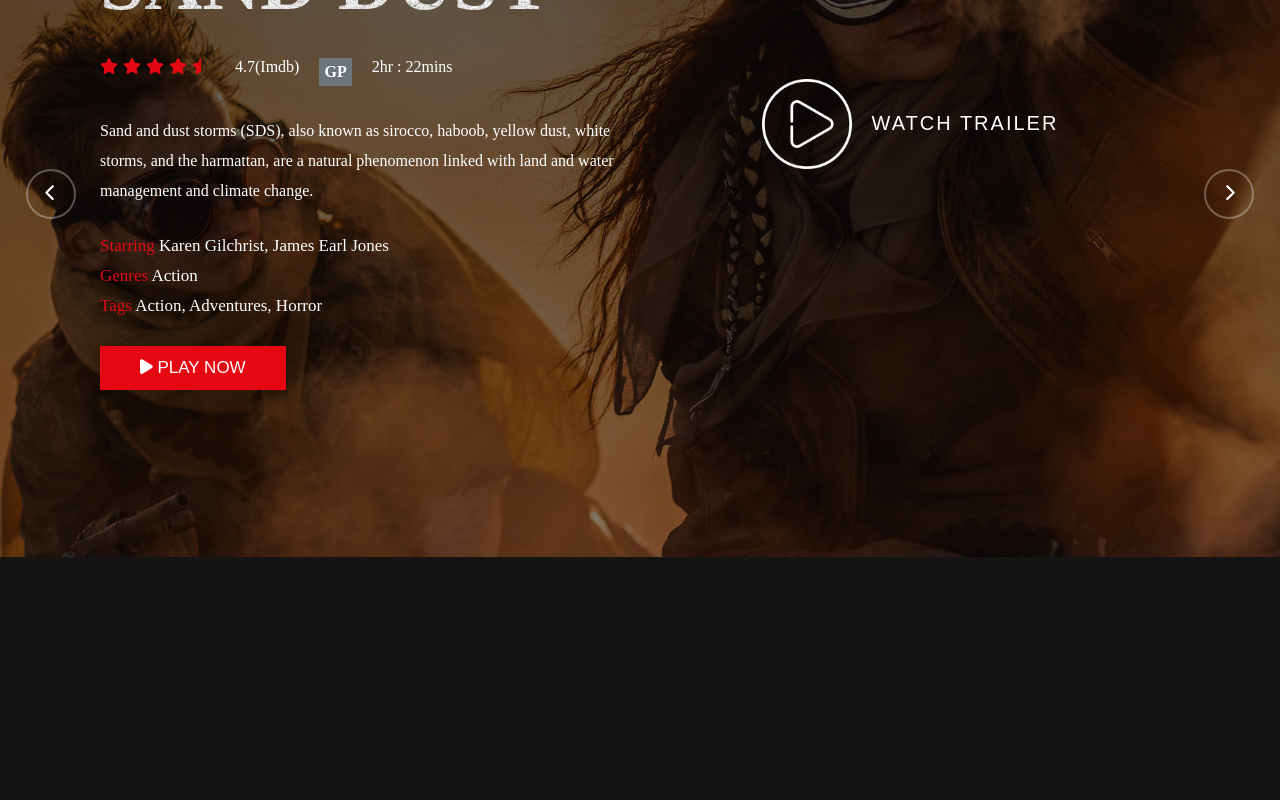
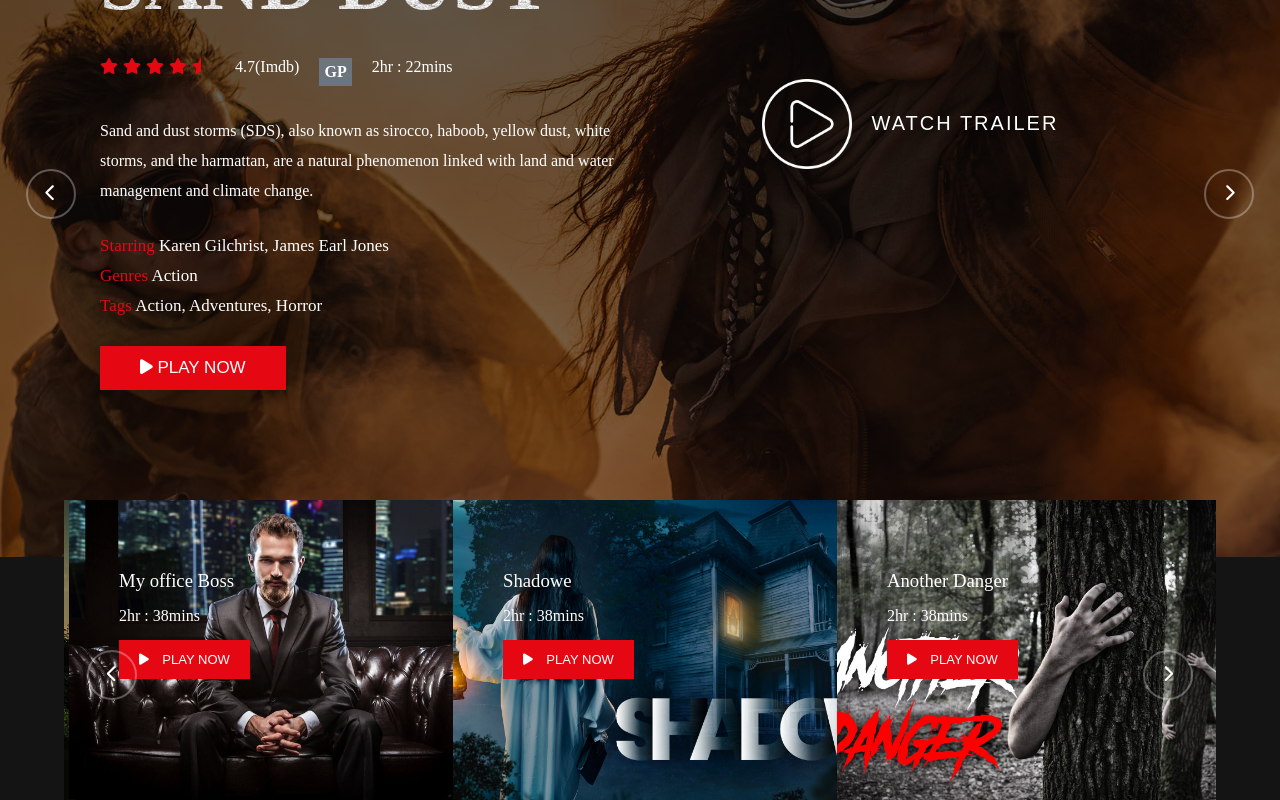
Before and after one commit to Mohamedadelsaleh/Movie-App, a React (Create React App) app: page / in a window 1280 px wide. Shown: the part 243-1043 px from the top of the page. Before the commit the page ends 823 px from the top, so only its background shows below. Built offline with nearby package versions, Linux system fonts and the light colour scheme.

Commit message:
First finish for Upcomming

```diff
--- a/src/App.css
+++ b/src/App.css
@@ -9,6 +9,7 @@
 body{
   font-family: "Poppins" sans-serif;
   background-color:#141414;
+  color:#fff;
 }
 
 a {
@@ -25,13 +26,17 @@ ul {
   align-items: center;
 }
 
+.flex {
+  display: flex;
+}
+
 .container{
   max-width: 90%;
   margin:auto;
 }
 
 button{
-  background-color: #e50813;
+  background: #e50813;
   outline: none;
   border: none;
   color: #fff;
@@ -46,10 +51,6 @@ button{
 
 p{
   line-height: 30px;
-}
-
-.flex {
-  display: flex;
 }
 
 .control-btn button {
@@ -74,3 +75,77 @@ p{
   left: 2%;
   z-index: 99;
 }
+
+.heading h1{
+  font-weight: 500;
+  margin: 30px 0;
+}
+
+.heading a{
+  color: #e50813;
+}
+
+.MovieBox{
+  width: 430px;
+  height: 300px;
+  position: relative;
+  transition:0.5s;
+  border-left: 5px solid transparent;
+}
+
+.MovieBox:hover {
+  cursor: pointer;
+  border-left: 5px solid #e50813;
+  transform:scale3d(1.1, 1.1, 1) translate3d(6%, 0, 0) perspective(31.25em);
+  box-shadow: 0 0 0.73em rgba(0, 0, 0, 0.9);
+}
+
+.MovieBox::after{
+  content: '';
+  position: absolute;
+  top: 0;
+  left: 0;
+  width: 430px;
+  height: 300px;
+  z-index: -1;
+  background: linear-gradient(90deg, rgba(0,0,0,0.8) 0%, rgba(20,20,20,0.4) 50%, rgba(83,100,141,0), 100%);
+
+}
+
+.MovieBox img {
+  position: absolute;
+  top: 0;
+  left: 0;
+  z-index: -2;
+  height: 100%;
+  width: 100%;
+  object-fit: cover;
+}
+
+.MovieBox .text{
+  padding: 70px 50px;
+}
+
+.MovieBox h3 {
+  font-weight: 500;
+  margin-bottom: 15px;
+}
+
+.MovieBox button {
+  margin-top: 15px;
+  padding: 12px 20px;
+  font-size: 13px;
+  cursor: pointer;
+
+}
+
+.MovieBox button i{
+  margin-right: 10px;
+}
+
+@media only screen and (max-width: 768px) {
+  .MovieBox {
+    width: 320px;
+    height: 250px;
+  }
+}
--- a/src/Components/Header/Header.css
+++ b/src/Components/Header/Header.css
@@ -58,6 +58,7 @@ header button {
         z-index: 999;
     }
     header ul li {
+        align-items: left;
         margin-top: 30px;
         padding: 0 50px;
     }
--- a/src/Components/Homes/Homes.css
+++ b/src/Components/Homes/Homes.css
@@ -39,6 +39,7 @@
     background-clip: text;
     -webkit-background-clip: text;
     -webkit-text-fill-color: transparent;
+    -webkit-font-smoothing: antialiased;
 }
 
 .coverImage::after{
@@ -108,7 +109,6 @@
     width: 90px;
     height: 90px;
     margin-right: 20px;
-    transition: 0.5s;
 }
 
 .palyButton button:hover .change {
@@ -130,5 +130,5 @@
 }
 
 .margin{
-    margin-top: 50px;
+    margin-top: 45%;
 }
--- /dev/null
+++ b/src/Components/Upcomming/Ucard.jsx
@@ -0,0 +1,25 @@
+import React from 'react'
+
+
+const Ucard = ( { item: { id, cover, name, time } } ) => {
+
+    return (
+        <>
+            <div className="MovieBox">
+                    <div className="img">
+                        <img src={cover} alt=""/>
+                    </div>
+                    <div className="text">
+                        <h3>{name}</h3>
+                        <span>{time}</span>
+                        <br/>
+                        <button className="primary-btn">
+                            <i className="fa fa-play"></i> PLAY NOW
+                        </button>
+                    </div>
+            </div>
+        </>
+    )
+}
+
+export default Ucard
--- /dev/null
+++ b/src/Components/Upcomming/Upcomming.jsx
@@ -0,0 +1,71 @@
+import React from 'react'
+import { Link } from 'react-router-dom'
+import Ucard from './Ucard'
+import "slick-carousel/slick/slick.css";
+import "slick-carousel/slick/slick-theme.css";
+import Slider from "react-slick";
+
+const SmapleNextArrow = (props) => {
+    const {onClick} = props;
+    return (
+        <div className="control-btn" onClick={onClick}>
+            <button className='next'>
+                <i className='fas fa-chevron-right'></i>
+            </button>
+        </div>
+    )
+}
+
+const SmaplePrevArrow = (props) => {
+    const {onClick} = props;
+    return (
+        <div className="control-btn" onClick={onClick}>
+            <button className='prev'>
+                <i className='fas fa-chevron-left'></i>
+            </button>
+        </div>
+    )
+}
+
+const Upcomming = ({items, title}) => {
+    const settings = {
+        dots: false,
+        infinite: true,
+        speed: 500,
+        slidesToShow: 3,
+        slidesToScroll: 1,
+        nextArrow: <SmapleNextArrow />,
+        prevArrow: <SmaplePrevArrow />,
+        responsive:[
+            {
+                breakpoint:800,
+                settings:{
+                    slidesToShow:2,
+                    slidesToScroll:1,
+                },
+            },
+        ]
+    };
+    return (
+        <>
+            <section className='upcome'>
+                    <div className='container'>
+                        <div className='heading flexSB'>
+                            <h1>{title}</h1>
+                            <Link to='/'>View All</Link>
+                        </div>
+                        <div className='content'>
+                            <Slider {...settings}>
+                                {items.map((item)=>(
+                                        <Ucard key={item.id} item={item} />
+                                    )
+                                )}
+                            </Slider>
+                        </div>
+                    </div>
+            </section>
+        </>
+    )
+}
+
+export default Upcomming
--- a/src/Home/HomePages.jsx
+++ b/src/Home/HomePages.jsx
@@ -1,12 +1,16 @@
 import React, { useState } from 'react'
 import Homes from '../Components/Homes/Homes'
+import Upcomming from '../Components/Upcomming/Upcomming'
+import {upcome} from '../StaticData'
 
 const Home = () => {
 
+    const [items, setItems] = useState(upcome)
 
     return (
         <>
             <Homes />
+            <Upcomming items={items} title='Upcomming Movies' />
         </>
     )
 }
```
